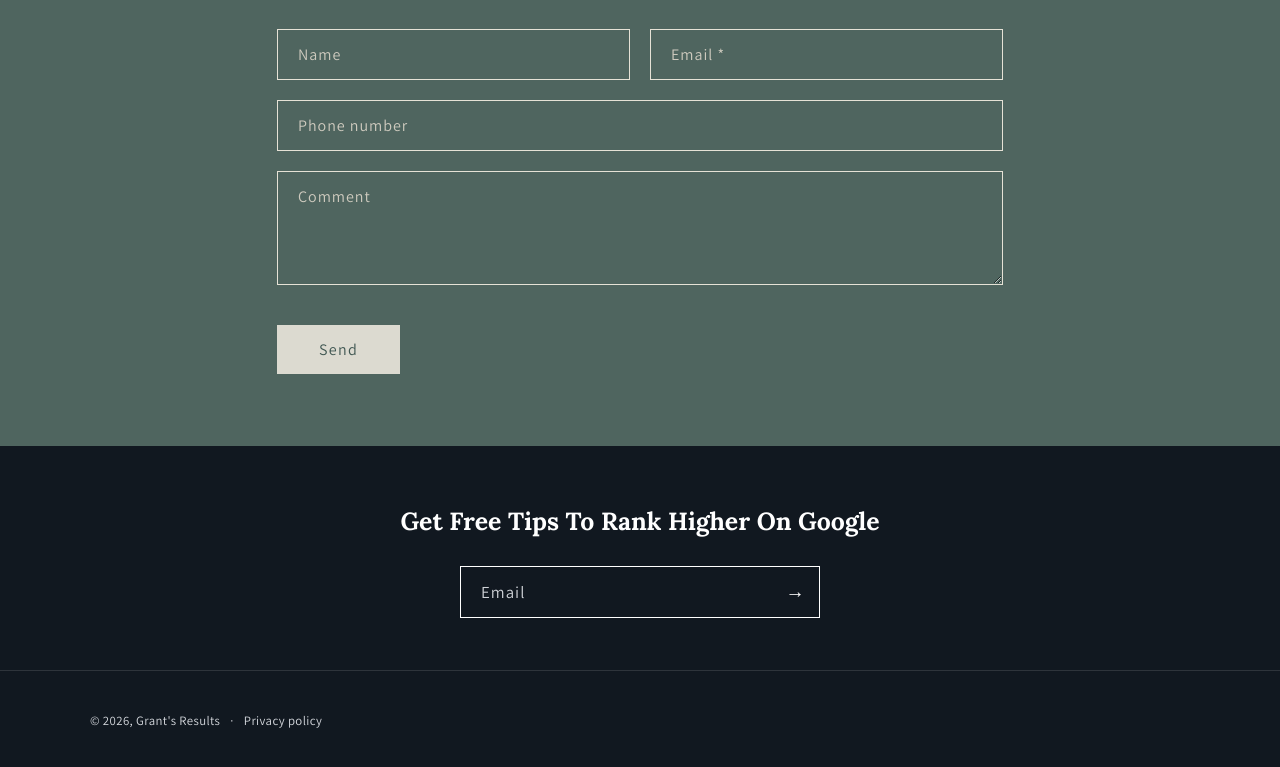
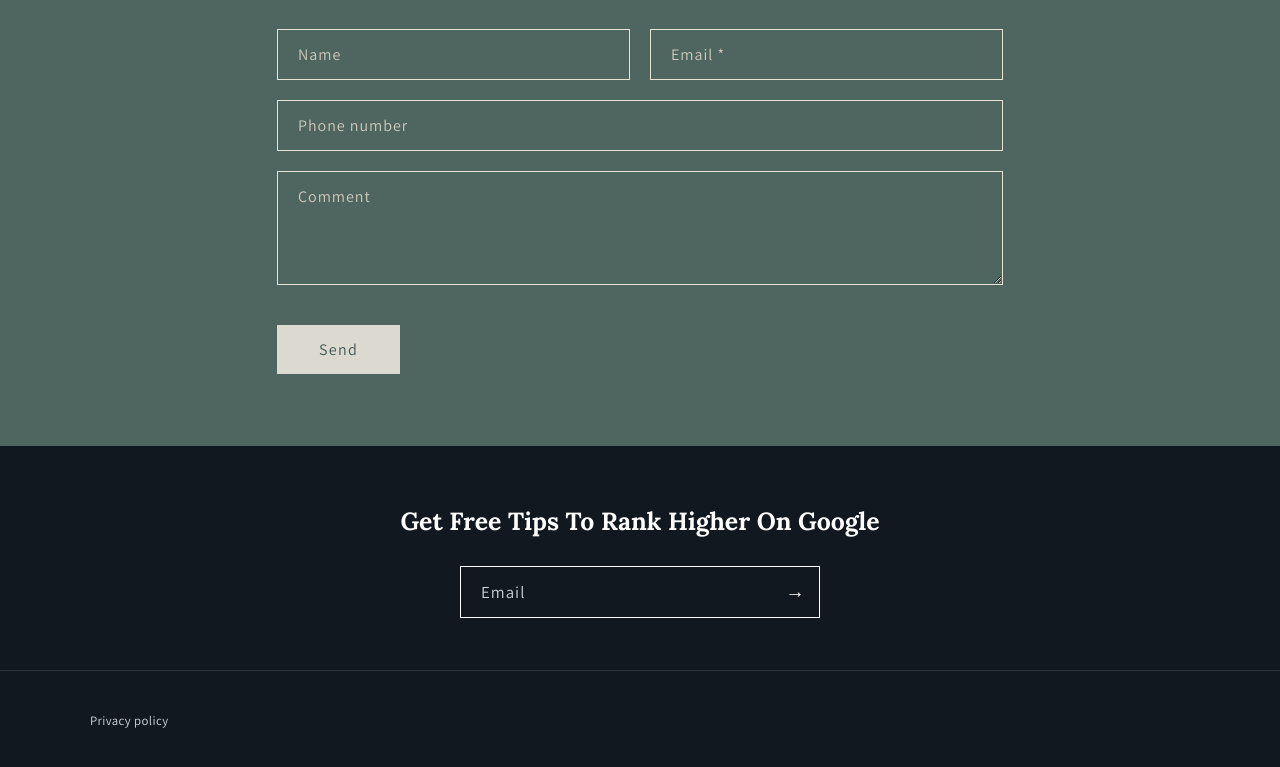
Before and after one commit to GrantsResults/GrantsResults.com, a plain HTML site: page public/index.html in a window 1280 px wide. Shown: the part 1626-2393 px from the top of the page. Drawn offline with Linux system fonts and the light colour scheme.

Commit message:
Remove copyright text from footer, keep privacy policy link
Co-Authored-By: Claude Sonnet 5.5 <noreply@anthropic.com>
Claude-Session: https://claude.ai/code/session_01NYsHdjmMvBrJenZj97aWQ2

```diff
--- a/public/index.html
+++ b/public/index.html
@@ -74,7 +74,7 @@
       </form>
     </div>
     <div class="footer-bottom">
-      <p class="legal">&copy; 2026, <a href="/">Grant's Results</a><span class="dot">&middot;</span><a href="/privacy-policy.html">Privacy policy</a></p>
+      <p class="legal"><a href="/privacy-policy.html">Privacy policy</a></p>
     </div>
   </footer>
 </body>
```
Also changed, not shown: public/privacy-policy.html (+1 -1 lines).
